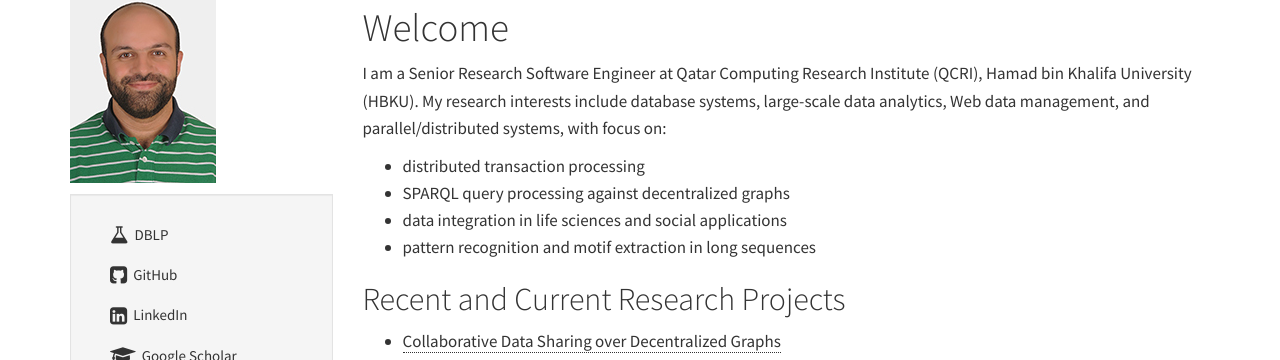
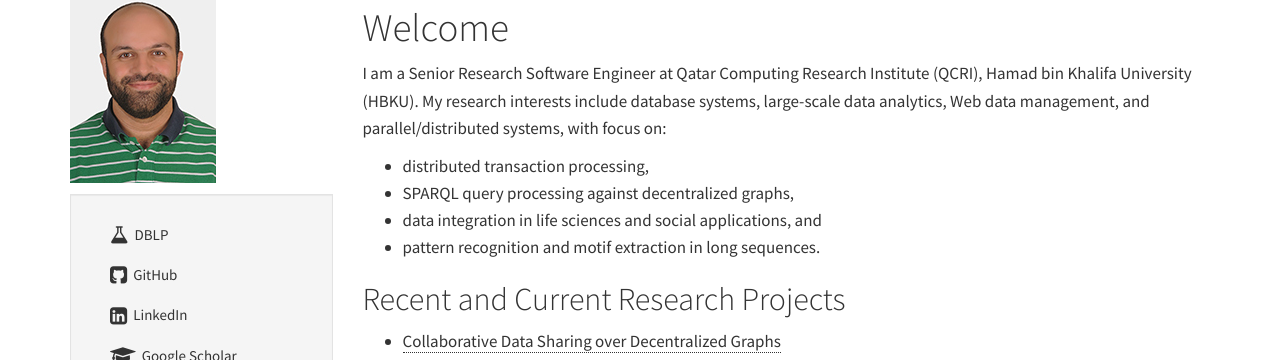
Before and after one commit to mansoure/mansoure.github.io, a Jekyll site: the page built from index.md, in a window 1280 px wide. Shown: the part 84-444 px from the top of the page. Built offline with Jekyll 4.4.1, drawn with Linux system fonts in a browser that asks for light colours.

Commit message:
research projects

```diff
--- a/index.md
+++ b/index.md
@@ -6,10 +6,10 @@ title: Essam Mansour
 
 I am a Senior Research Software Engineer at Qatar Computing Research Institute (QCRI), Hamad bin Khalifa University (HBKU). My research interests include database systems, large-scale data analytics, Web data management, and parallel/distributed systems, with focus on:
 
-- distributed transaction processing
-- SPARQL query processing against decentralized graphs
-- data integration in life sciences and social applications
-- pattern recognition and motif extraction in long sequences
+- distributed transaction processing,
+- SPARQL query processing against decentralized graphs,
+- data integration in life sciences and social applications, and
+- pattern recognition and motif extraction in long sequences.
 
 
 ## Recent and Current Research Projects
```
